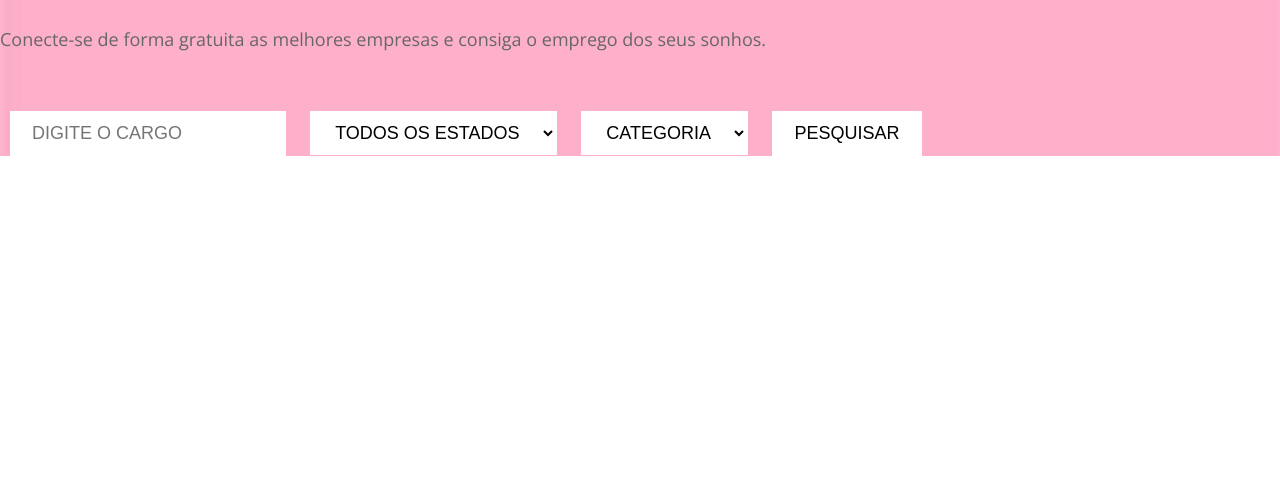
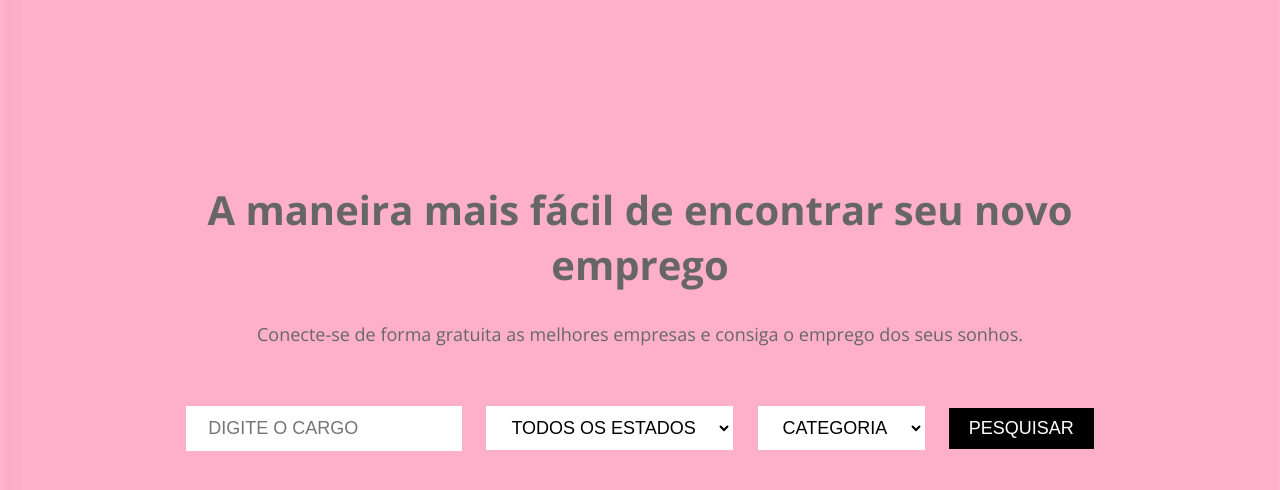
Before and after one commit to comininick/projeto_nicolle, a plain HTML site: page index.html in a window 1280 px wide. Shown: the part 158-648 px from the top of the page. Drawn offline with nearby package versions, Linux system fonts and the light colour scheme.

Commit message:
quase pronto

```diff
--- a/css/style.css
+++ b/css/style.css
@@ -1,9 +1,9 @@
-/*reset*/
+/* Reset */
 body {
   margin: 0;
 }
 
-/*geral*/
+/* Geral */
 html {
   font-family: "Open Sans", sans-serif;
 }
@@ -18,16 +18,16 @@ h1, h2, h3, h4, h5, p, span {
   width: 100%;
 }
 
-/*header*/
-header{
+/* Header */
+header {
   position: relative;
   top: 0;
   height: auto;
   width: 100%;
 }
 
-/*navbar*/
-nav{
+/* Navbar */
+nav {
   position: fixed;
   top: 0;
   height: 100px;
@@ -37,62 +37,60 @@ nav{
   border-bottom: 1px solid #ccc;
 }
 
-nav:after{
+nav:after {
   clear: both;
-  content:"";
+  content: "";
   display: block;
   height: 50px;
   width: 50px;
   background-color: transparent;
 }
 
-.nav-container{
+.nav-container {
   max-width: 1200px;
   position: relative;
   margin-right: auto;
   margin-left: auto;
 }
 
-#logo{
+#logo {
   width: 105px;
   height: 100px;
   margin-top: 0px;
 }
 
-.nav-container ul{
+.nav-container ul {
   float: right;
   height: 100px;
   line-height: 100px;
   margin: 0;
 }
 
-.nav-container li{
+.nav-container li {
   list-style: none;
   float: left;
   margin: 0 15px;
 }
 
-.nav-container li a{
+.nav-container li a {
   text-decoration: none;
   color: #666;
   transition: .5s;
 }
 
-.nav-container li a:hover{
+.nav-container li a:hover {
   color: #003c96;
 }
 
-/*banner*/
-#main-banner{
-  background-color: red;
-  background: url(../img/banner6.jpg) no-repeat;
-  background-size: cover;
-  background-position: 0 55%;
+/* Banner */
+#main-banner {
+  background-color: red; /* Substituí essa linha pela próxima, já que a propriedade 'background' é sobrescrita */
+  background: url(../img/banner6.jpg) no-repeat center/cover;
   position: relative;
   margin-top: 100px;
 }
 
-#search-from{
+#search-form {
   position: relative;
   width: 80%;
   margin-left: auto;
@@ -102,20 +100,19 @@ nav:after{
   text-align: center;
 }
 
-#search-form h1{
+#search-form h1 {
   font-size: 40px;
 }
 
-#search-form p{
+#search-form p {
   margin-top: 30px;
   margin-bottom: 60px;
   font-size: 18px;
-  font-weight: 300px;
+  font-weight: 300;
 }
 
-/*formulário*/
-
-#search-form input, #search-form select{
+/* Formulário */
+#search-form input, #search-form select {
   background-color: #ffffff;
   text-transform: uppercase;
   border-color: transparent;
@@ -124,7 +121,14 @@ nav:after{
   margin: 0 10px;
 }
 
-  #search-form input [type=submit]:hover{
-    background-color: #000000;
+#search-form input[type="submit"] {
+  background-color: #000000;
+  color: #ffffff; /* Adicionei a cor do texto para que seja visível */
+  border: none; /* Removi a borda para o botão de envio */
+  cursor: pointer;
+  transition: background-color 0.3s ease; /* Adicionei transição para suavizar a mudança de cor */
+}
 
-  }
+#search-form input[type="submit"]:hover {
+  background-color: #333333; /* Alterei a cor de fundo ao passar o mouse */
+}
--- a/index.html
+++ b/index.html
@@ -14,6 +14,7 @@
        integrity="sha512-DTOQO9RWCH3ppGqcWaEA1BIZOC6xxalwEsw9c2QQeAIftl+Vegovlnee1c9QX4TctnWMn13TZye+giMm8e2LwA==" crossorigin="anonymous" referrerpolicy="no-referrer" />
  </head>
  <body>
+  <header>
    <div class="container">
      <nav>
        <div class="nav-container">
@@ -42,5 +43,6 @@
        </div>
      </div>
    </div>
+  </header>
  </body>
 </html>
```
